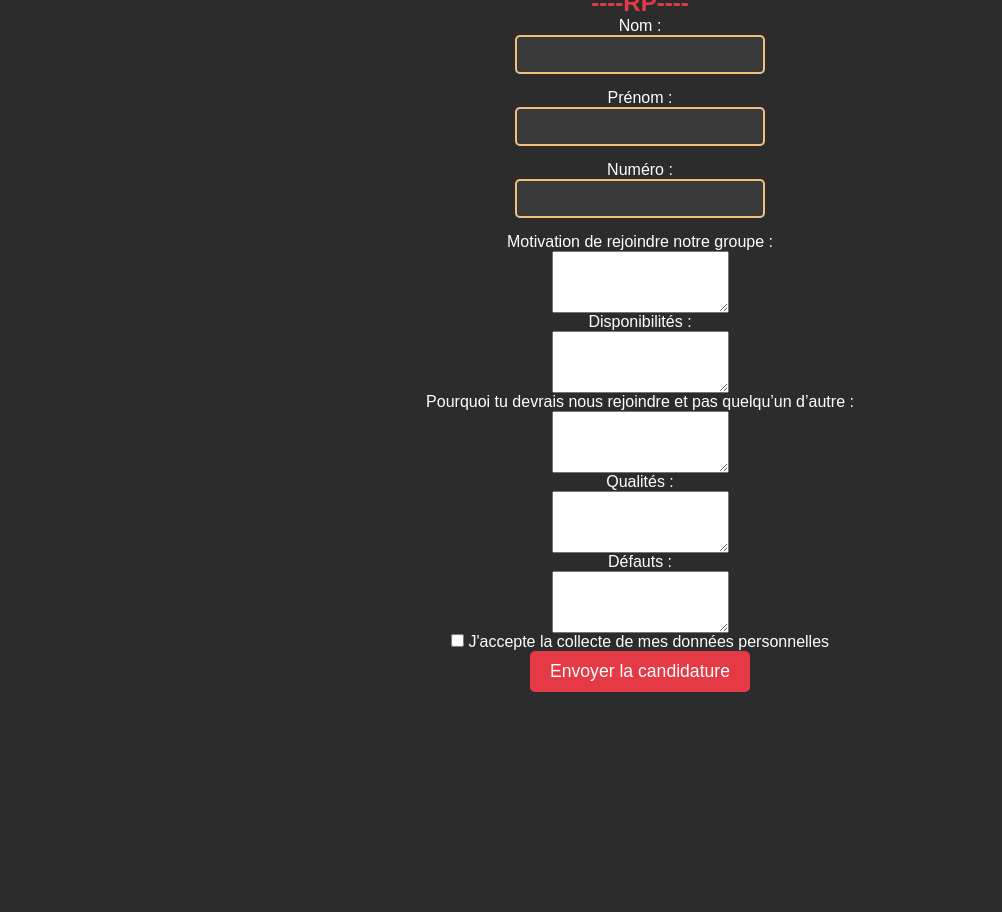
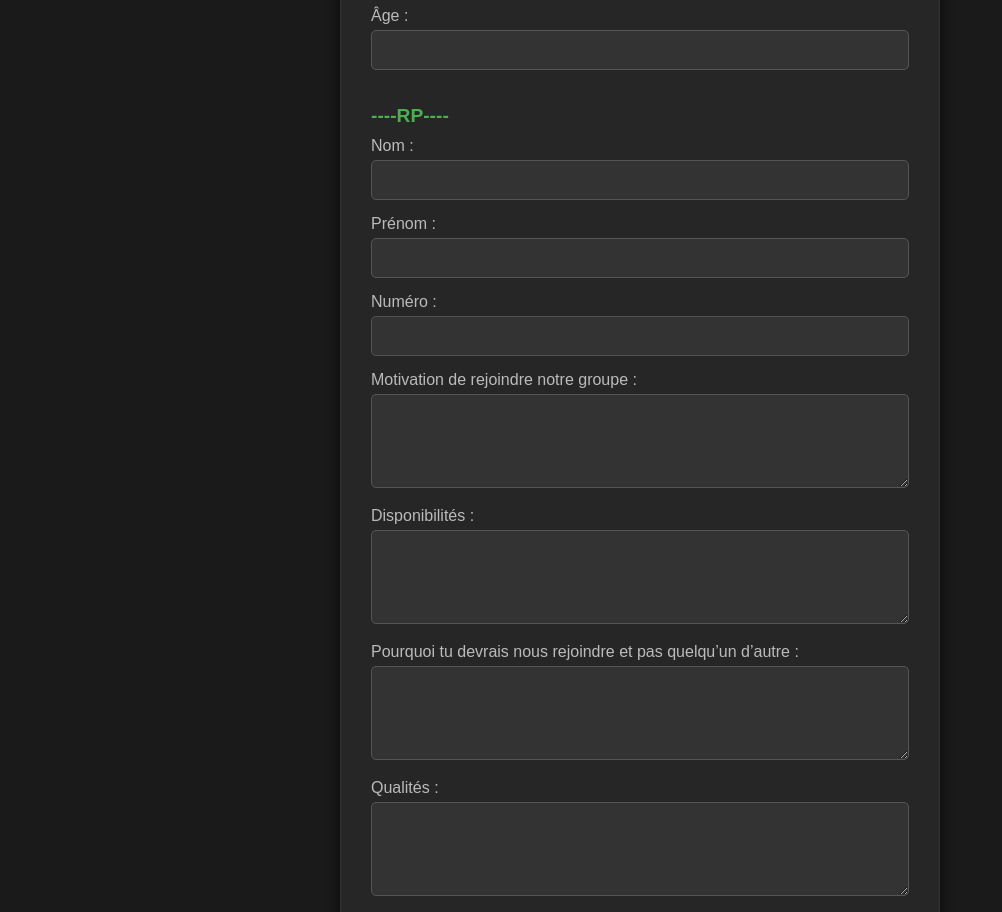
Before and after one commit to Cayoperico01/easteregg, a plain HTML site: page index.html in a window 1280 px wide. Shown: the part 141-1053 px from the top of the page, without its empty margins (0-1002 px from the left). Before the commit the page ends 833 px from the top, so only its background shows below. Drawn offline with Linux system fonts and the light colour scheme.

Commit message:
Update style.css

```diff
--- a/style.css
+++ b/style.css
@@ -1,91 +1,100 @@
-/* Réinitialisation des styles */
+/* Réinitialisation des marges et des paddings */
 * {
   margin: 0;
   padding: 0;
   box-sizing: border-box;
 }
 
+/* Corps de la page */
 body {
-    font-family: Arial, sans-serif;
-    background-color: #2C2C2C; /* Fond gris foncé */
-    color: white;
+  font-family: 'Arial', sans-serif;
+  background-color: #1a1a1a; /* Fond sombre noir/vert pour le site */
+  color: #d1d1d1; /* Texte clair gris pâle pour contraste */
+  display: flex;
+  justify-content: center;
+  align-items: center;
+  min-height: 100vh;
+  padding: 20px;
 }
 
-  header {
-    background-color: #1A1A1A; /* Fond plus sombre pour le header */
-    padding: 20px;
-    text-align: center;
-    border-bottom: 3px solid #F1C27D; /* Accent doré */
+/* Conteneur du formulaire */
+.container {
+  background-color: #262626; /* Fond gris foncé légèrement plus clair */
+  padding: 30px;
+  border-radius: 10px;
+  width: 100%;
+  max-width: 600px;
+  box-shadow: 0 4px 15px rgba(0, 0, 0, 0.7);
+  border: 1px solid #333; /* Bordure grise foncée */
 }
 
+/* Titre principal */
 h1 {
-    color: #F1C27D; /* Titre en or */
+  text-align: center;
   font-size: 2.5rem;
+  color: #4CAF50; /* Vert militaire vif */
+  margin-bottom: 20px;
 }
 
+/* Titres de sections */
 h2 {
-    color: #E63946; /* Rouge pour les sous-titres */
+  font-size: 1.2rem;
+  margin-top: 20px;
+  margin-bottom: 10px;
+  color: #4CAF50; /* Vert militaire pour les titres */
 }
 
-  p {
-    color: #D3D3D3; /* Texte clair pour une meilleure lisibilité */
-    font-size: 1.1rem;
+/* Labels de chaque champ */
+label {
+  display: block;
+  font-size: 1rem;
+  margin-bottom: 5px;
+  color: #bbb; /* Gris clair pour les labels */
 }
 
-  a {
-    color: #F1C27D;
-    text-decoration: none;
+/* Champs de saisie (inputs et textarea) */
+input, textarea {
+  width: 100%;
+  padding: 10px;
+  margin-bottom: 15px;
+  background-color: #333; /* Fond sombre pour les champs */
+  color: #fff; /* Texte blanc dans les champs */
+  border: 1px solid #555; /* Bordure gris clair */
+  border-radius: 5px;
+  font-size: 1rem;
 }
 
-  a:hover {
-    color: #E63946; /* Changement de couleur au survol */
+/* Case à cocher (consentement) */
+input[type="checkbox"] {
+  margin-right: 10px;
 }
 
+/* Bouton d'envoi */
 button {
-    background-color: #E63946; /* Rouge pour le bouton */
-    color: white;
-    padding: 10px 20px;
+  width: 100%;
+  padding: 15px;
+  background-color: #4CAF50; /* Vert militaire pour le bouton */
+  color: #fff;
   border: none;
+  border-radius: 5px;
+  font-size: 1.2rem;
   cursor: pointer;
-    border-radius: 5px;
-    font-size: 1.1rem;
+  transition: background-color 0.3s;
 }
 
+/* Effet hover sur le bouton */
 button:hover {
-    background-color: #F1C27D; /* Change au survol */
+  background-color: #388e3c; /* Vert plus foncé au survol */
 }
 
-  form {
-    display: flex;
-    flex-direction: column;
-    align-items: center;
-    margin-top: 20px;
+/* Effet de focus sur les champs (quand l'utilisateur clique dedans) */
+input:focus, textarea:focus {
+  outline: none;
+  border-color: #4CAF50; /* Bordure verte au focus */
 }
 
-  input[type="text"] {
-    padding: 10px;
-    width: 250px;
-    margin-bottom: 15px;
-    border: 2px solid #F1C27D; /* Bordure dorée */
-    background-color: #3A3A3A;
-    color: white;
-    border-radius: 5px;
+/* Texte d'information (consentement) */
+#consent {
+  margin-right: 5px;
+  margin-bottom: 20px;
 }
-
-  input[type="text"]:focus {
-    outline: none;
-    border-color: #E63946; /* Bordure rouge au focus */
-  }
-
-  footer {
-    text-align: center;
-    padding: 20px;
-    background-color: #1A1A1A;
-    border-top: 3px solid #F1C27D;
-    margin-top: 40px;
-  }
-
-  footer p {
-    color: #D3D3D3;
-    font-size: 1rem;
-  }
```
Lines whose indentation alone changed are shown as unchanged.
